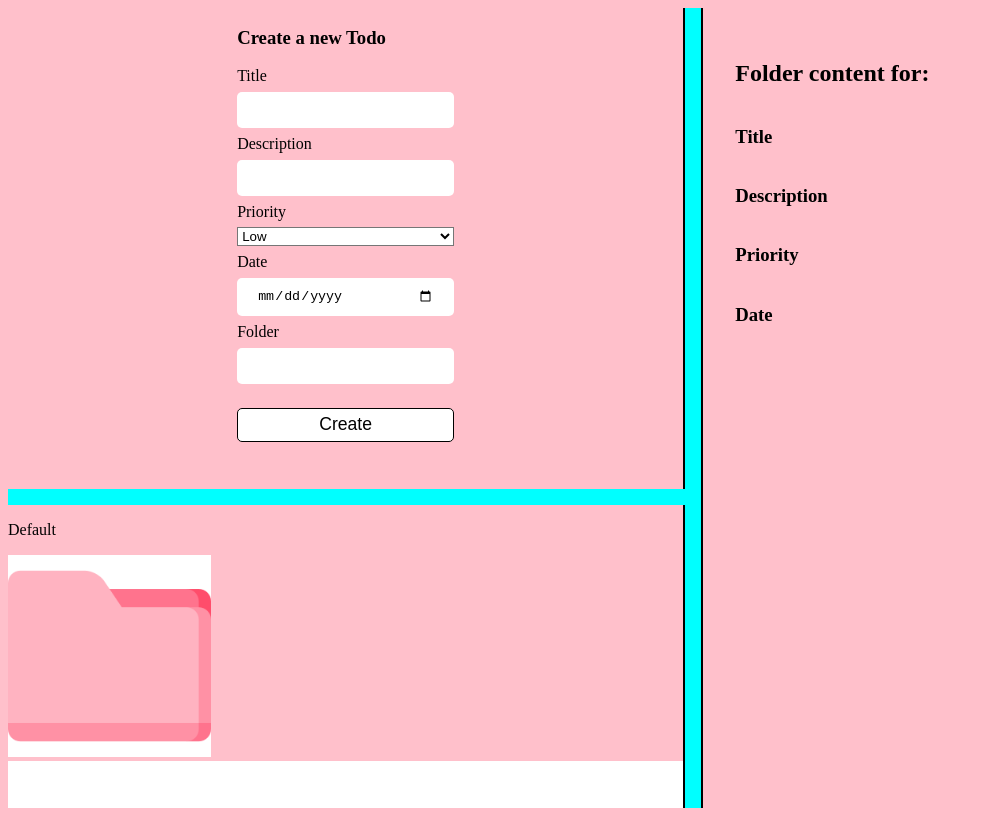
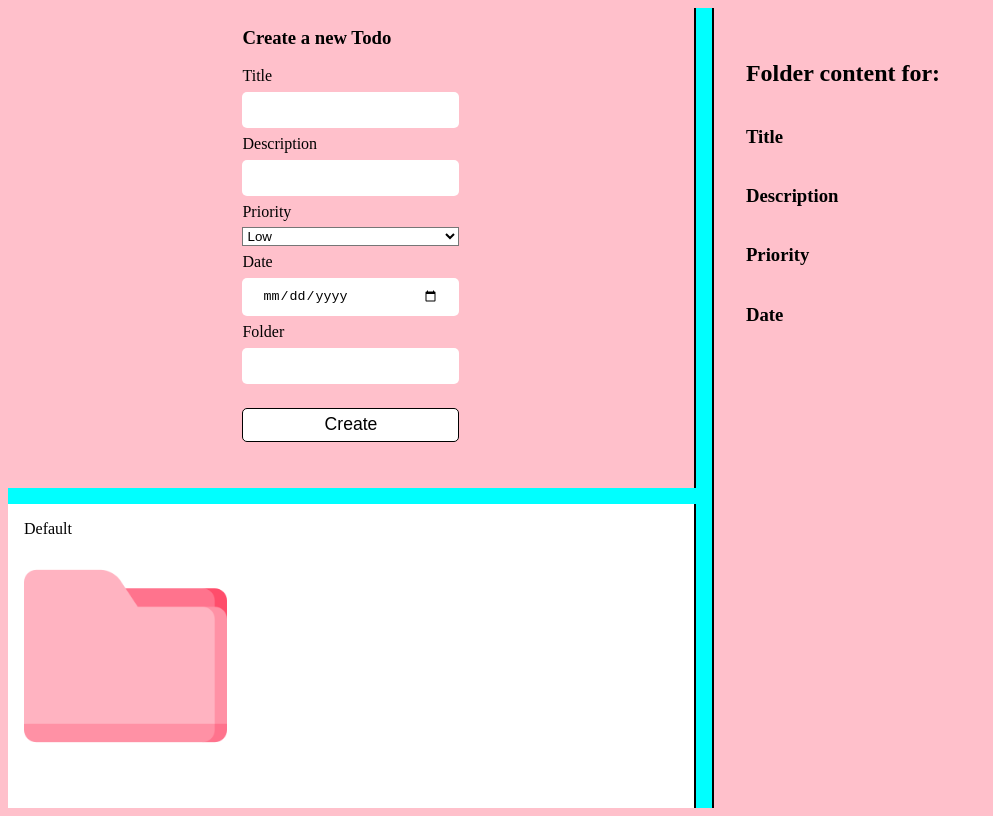
Before and after one commit to 2Tough/todo-list, a website built with webpack: page dist/index.html in a window 1280 px wide. Shown: the whole page, without its empty margins (0-993 px from the left). Built offline with nearby package versions, Linux system fonts and the light colour scheme.

Commit message:
Fixed styling for folder.

```diff
--- a/src/style.css
+++ b/src/style.css
@@ -29,10 +29,17 @@
 
 /* Folders section */
 
-.folderContentDiv {
+#folderContentDiv {
+    background-color: white;
+    border-right: black 2px solid;
+
+
+}
+
+.folderContentDiv *{
     background-color: white;
     grid-area: folder-panel;
-    border-right: black 2px solid;
+    margin-left: 0.5em;
 }
 
 .folderDiv {
```
